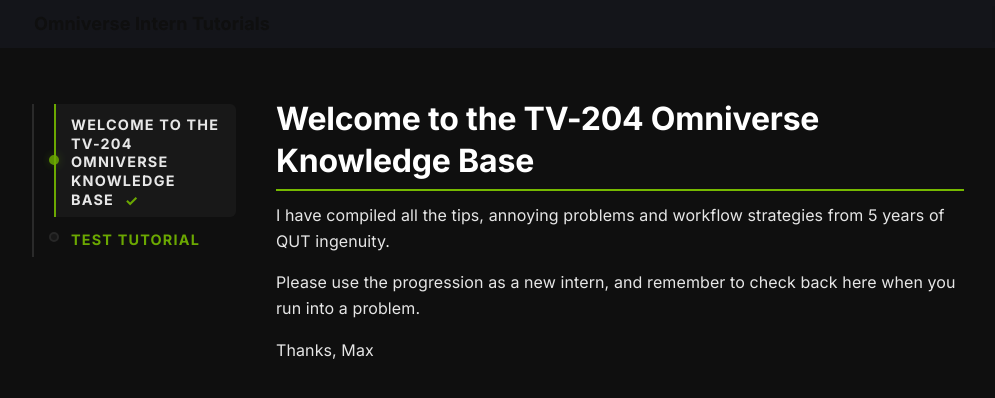
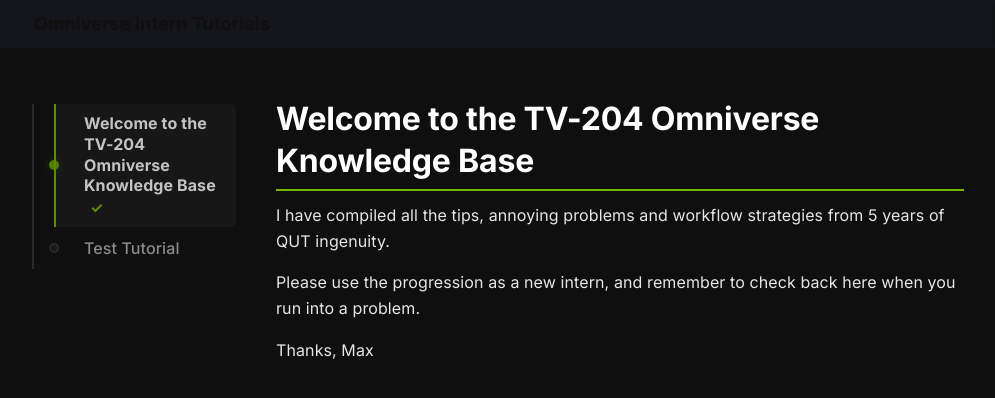
Before and after one commit to mxbdesign/omniverse_tutorials, an MkDocs documentation site: the page built from docs/index.md, in a window 1280 px wide. Shown: the top 398 px of the page, without its empty margins (20-1015 px from the left). Built offline with MkDocs 1.6.1 and Material for MkDocs 9.7.7, drawn with Linux system fonts in a browser that asks for light colours.

Commit message:
Update extra.css

```diff
--- a/docs/stylesheets/extra.css
+++ b/docs/stylesheets/extra.css
@@ -214,8 +214,7 @@
 }
 
 /* Top-level sections read as "Missions" */
-.md-nav__item--section > .md-nav__link,
-.md-nav--primary > .md-nav__list > .md-nav__item > .md-nav__link {
+.md-nav__item--section > .md-nav__link {
   font-weight: 700;
   font-size: 0.72rem;
   text-transform: uppercase;
```
